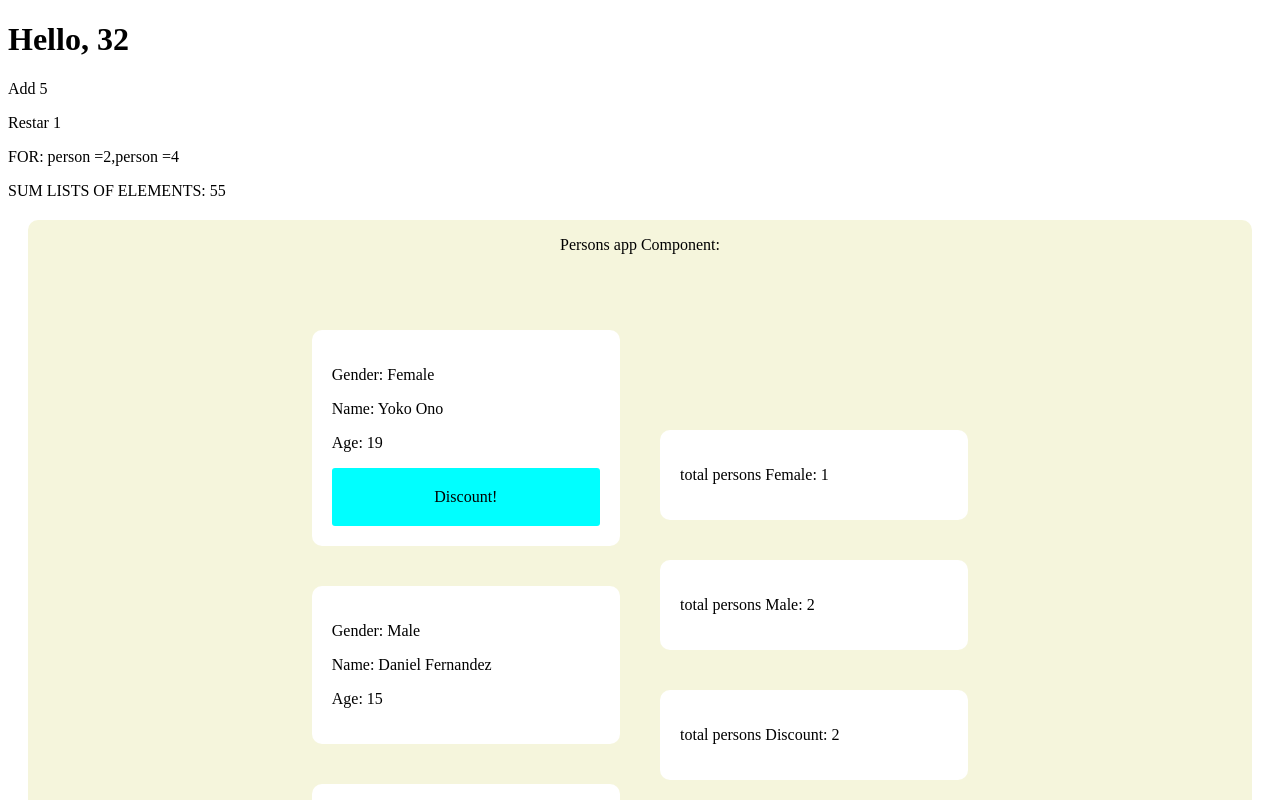
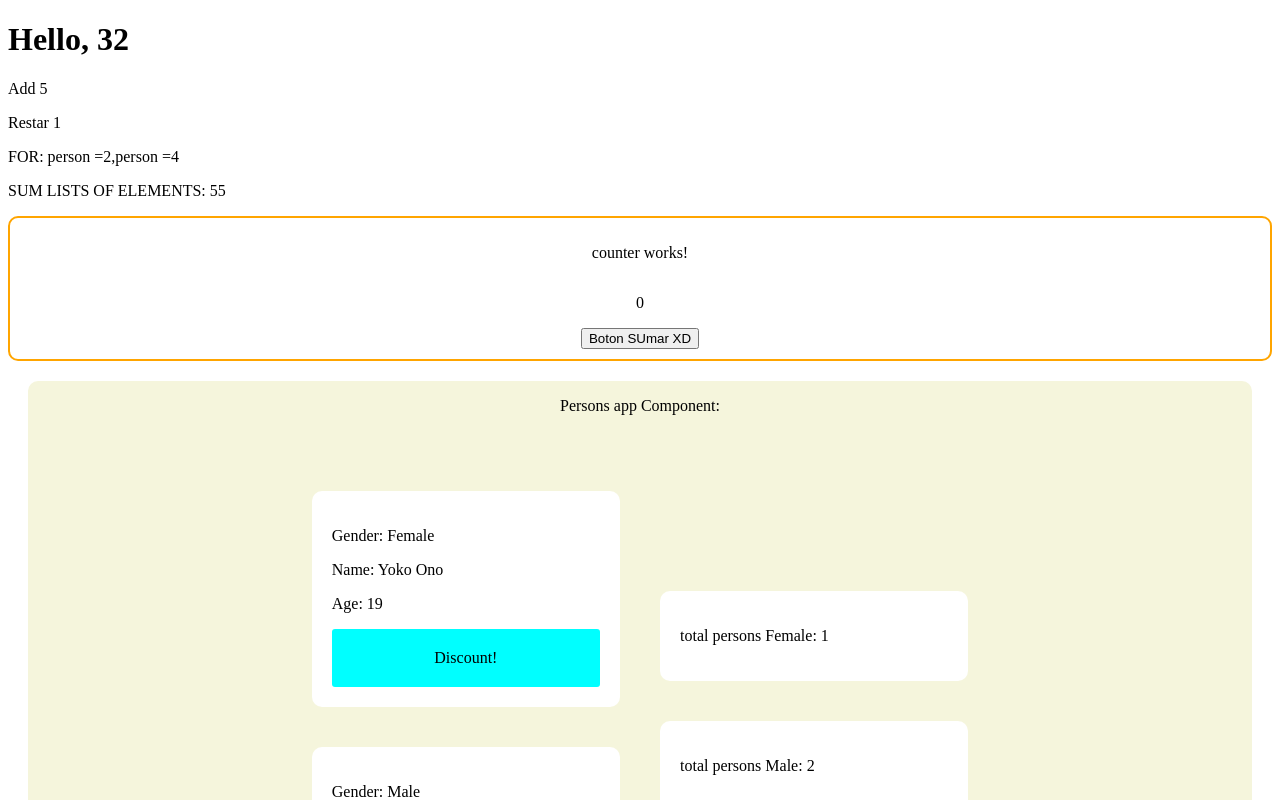
Before and after one commit to dylanjitt/AngularProject, an Angular app: page / in a window 1280 px wide. Shown: the top 800 px of the page. Built offline with nearby package versions, Linux system fonts and the light colour scheme.

Commit message:
2 oct 2024 afterRender afterNextRender

```diff
--- a/src/app/app.component.html
+++ b/src/app/app.component.html
@@ -3,6 +3,8 @@
 <p>Restar {{subtract(3,2)}}</p>
 <p>FOR: {{getArray()}}</p>
 <p>SUM LISTS OF ELEMENTS: {{sum2(32,23)}}</p>
+
+<app-counter></app-counter>
 
 <app-persons>
   <p>Persons app Component:</p>
--- a/src/app/app.component.ts
+++ b/src/app/app.component.ts
@@ -4,6 +4,7 @@ import { UserCardComponent } from "./user-card/user-card.component";
 import { CalculatorComponent } from './calculator/calculator.component';
 import { PersonsComponent } from './persons/persons.component';
 import { CommonModule } from '@angular/common';
+import { CounterComponent } from './counter/counter.component';
 //interfaces
 interface IPerson{
   name:string
@@ -14,7 +15,7 @@ interface IPerson{
 @Component({
   selector: 'app-root',
   standalone: true,
-  imports: [RouterOutlet, UserCardComponent,CalculatorComponent,PersonsComponent,CommonModule],
+  imports: [RouterOutlet, UserCardComponent,CalculatorComponent,PersonsComponent,CommonModule,CounterComponent],
   templateUrl: './app.component.html',
   styleUrl: './app.component.scss'
 })
--- /dev/null
+++ b/src/app/counter/counter.component.html
@@ -0,0 +1,5 @@
+<div class="body">
+  <p>counter works!</p>
+  <p>{{sum}}</p>
+  <button (click)="sum=sum+1">Boton SUmar XD</button>
+</div>
--- /dev/null
+++ b/src/app/counter/counter.component.scss
@@ -0,0 +1,9 @@
+.body{
+  border: 2px solid orange;
+  padding: 10px;
+  display: flex;
+  align-items: center;
+  justify-content: center;
+  flex-direction: column;
+  border-radius: 10px;
+}
--- /dev/null
+++ b/src/app/counter/counter.component.ts
@@ -0,0 +1,24 @@
+import { Component, afterRender, afterNextRender} from '@angular/core';
+
+@Component({
+  selector: 'app-counter',
+  standalone: true,
+  imports: [],
+  templateUrl: './counter.component.html',
+  styleUrl: './counter.component.scss'
+})
+export class CounterComponent {
+
+  sum:number=0
+  constructor(){
+
+    afterRender(()=> {
+      console.log("AFTER RENDER ",this.sum)
+    })
+
+    afterNextRender(()=> {
+      console.log("AFTER NEXT RENDER ",this.sum)
+    })
+  }
+
+}
```
Also changed, not shown: 1 other file (tests, documents, lock files or other folders).
